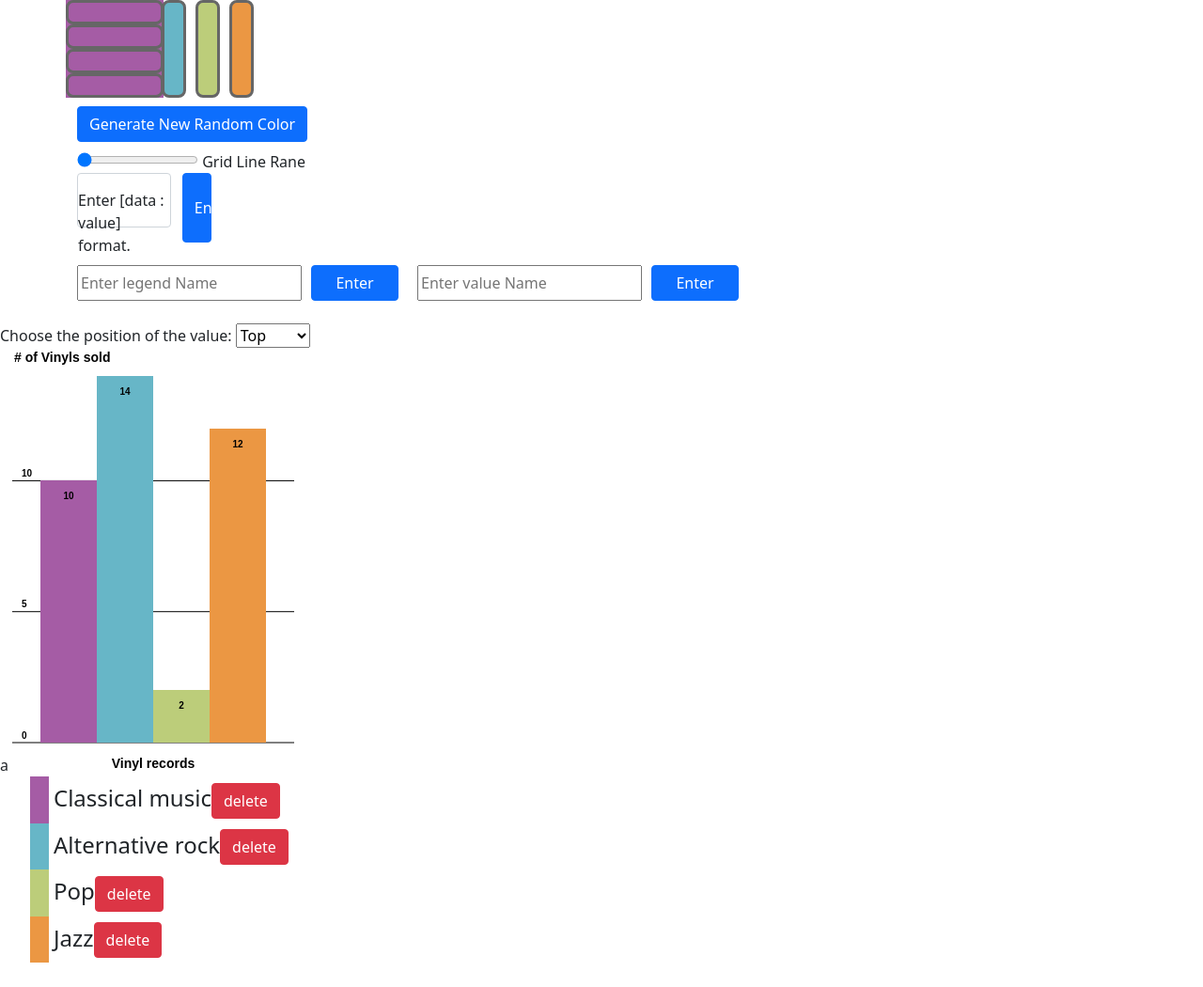
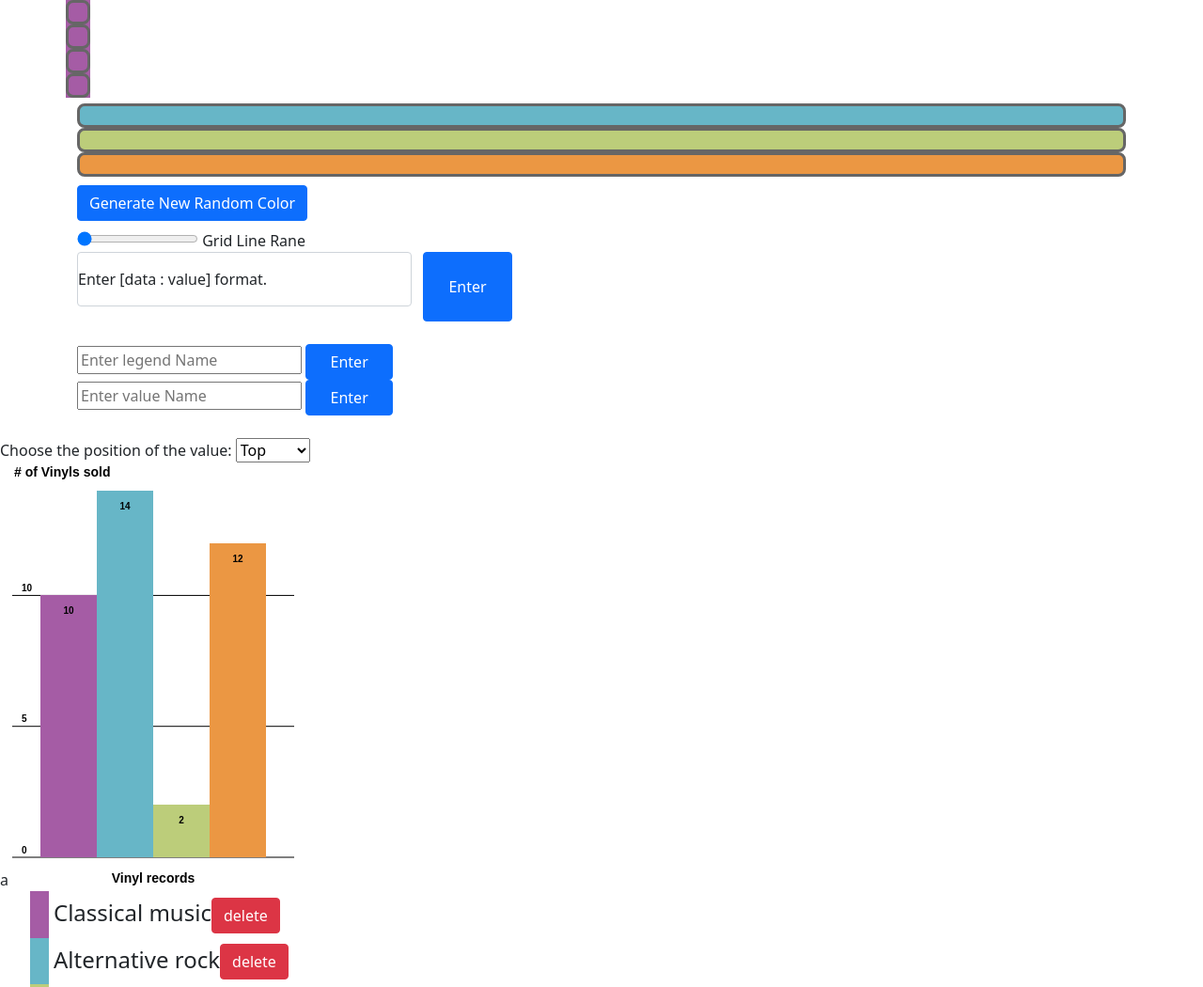
Before and after one commit to Borrisson/barChart, a plain HTML site: page index.html in a window 1280 px wide. Shown: the top 1050 px of the page at 94% size. Drawn offline with nearby package versions, Linux system fonts and the light colour scheme.

Commit message:
added some styles to the #bgColorSequence to no avail will try again.

```diff
--- a/style.css
+++ b/style.css
@@ -1,5 +1,8 @@
-.container {
-  display: flex;
+#bgColorSequence {
+  justify-content: flex-start;
+  flex-direction: row;
+  flex-wrap: wrap;
+  display: inline-block;
   grid-template-columns: repeat(5, 1fr);
   gap: 10px;
 }
```
